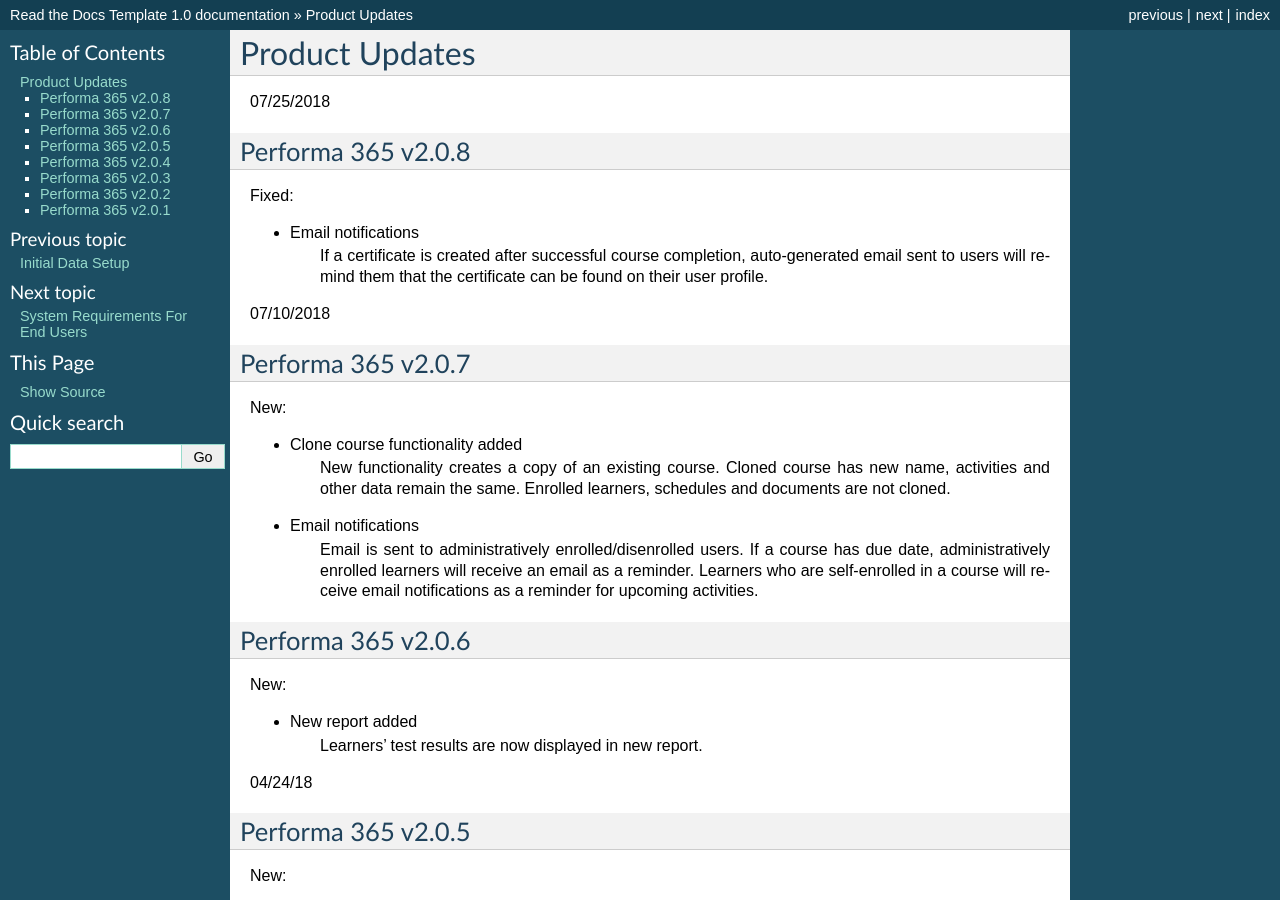
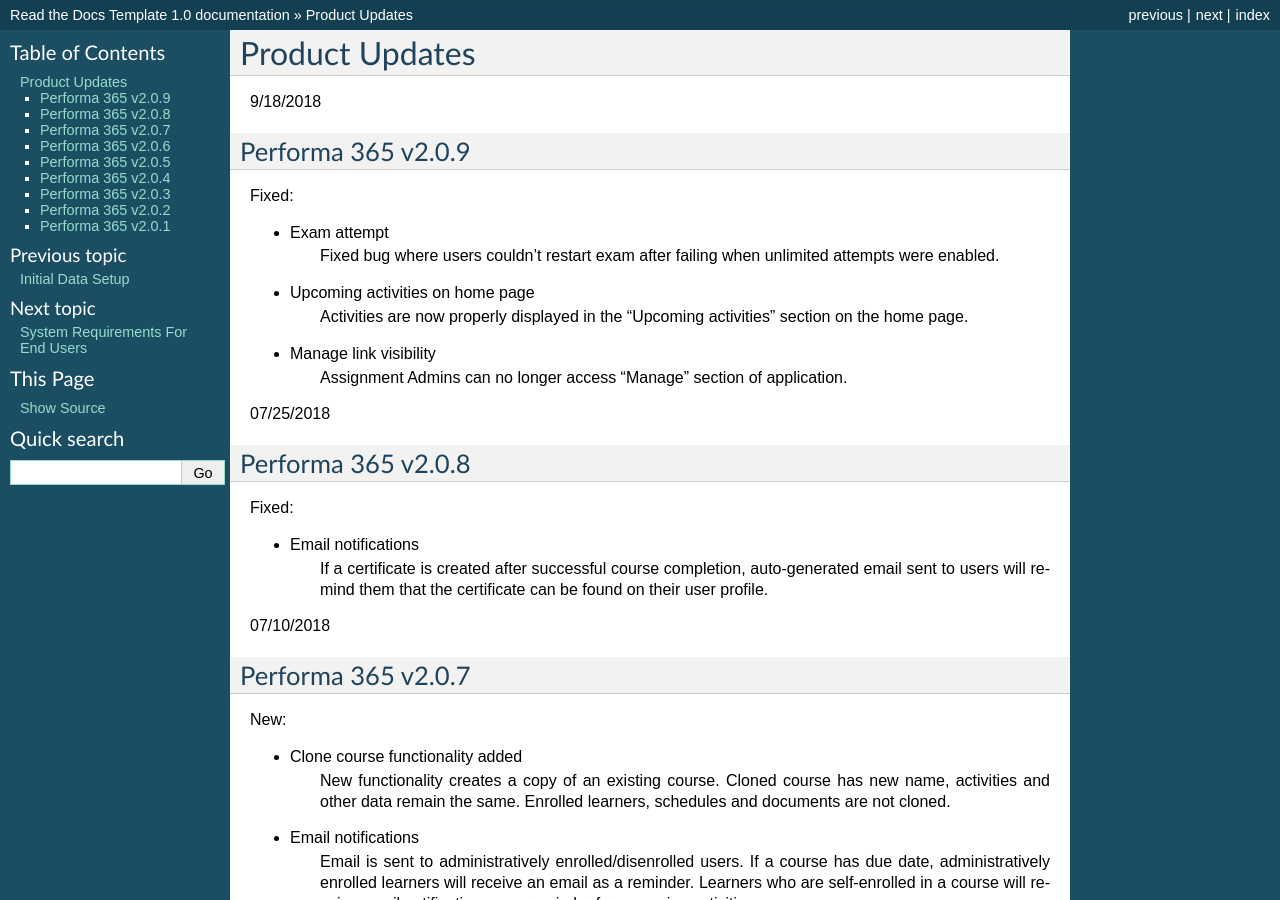
Before and after one commit to pslisko/performa365docs, a Sphinx documentation site: the page built from docs/general/product_updates.rst, in a window 1280 px wide and 900 px high. Built offline with Sphinx 7.4.7, drawn with Linux system fonts in a browser that asks for light colours; pages that are not in the unit, such as notebooks, are missing from menus.

Commit message:
Update product_updates.rst

```diff
--- a/docs/general/product_updates.rst
+++ b/docs/general/product_updates.rst
@@ -2,6 +2,22 @@
 
 Product Updates
 ================
+
+9/18/2018
+
+Performa 365 v2.0.9
+^^^^^^^^^^^^^^^^^^^^^^^^^^^^
+
+Fixed:
+
+* Exam attempt
+   Fixed bug where users couldn't restart exam after failing when unlimited attempts were enabled.
+
+* Upcoming activities on home page
+   Activities are now properly displayed in the "Upcoming activities" section on the home page.
+
+* Manage link visibility
+   Assignment Admins can no longer access "Manage" section of application.
 
 07/25/2018
 
```
